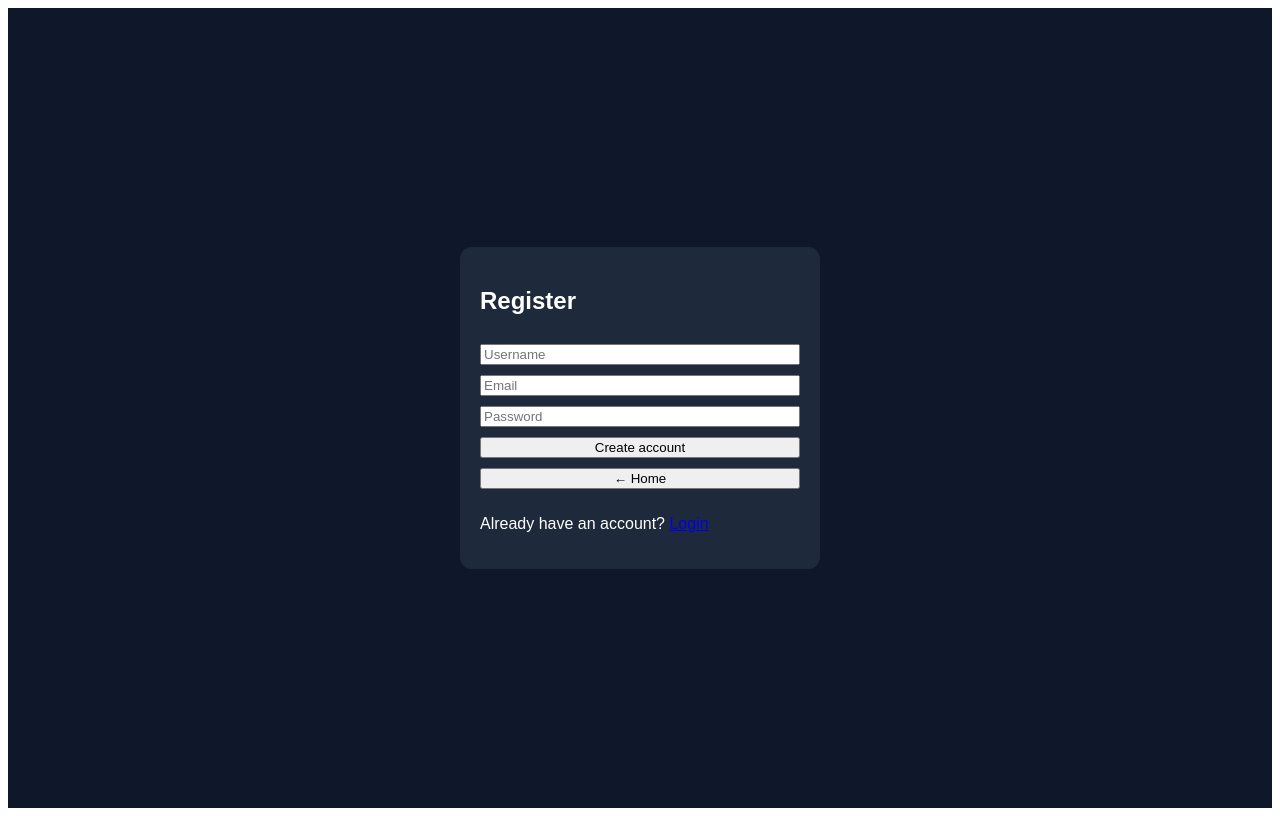
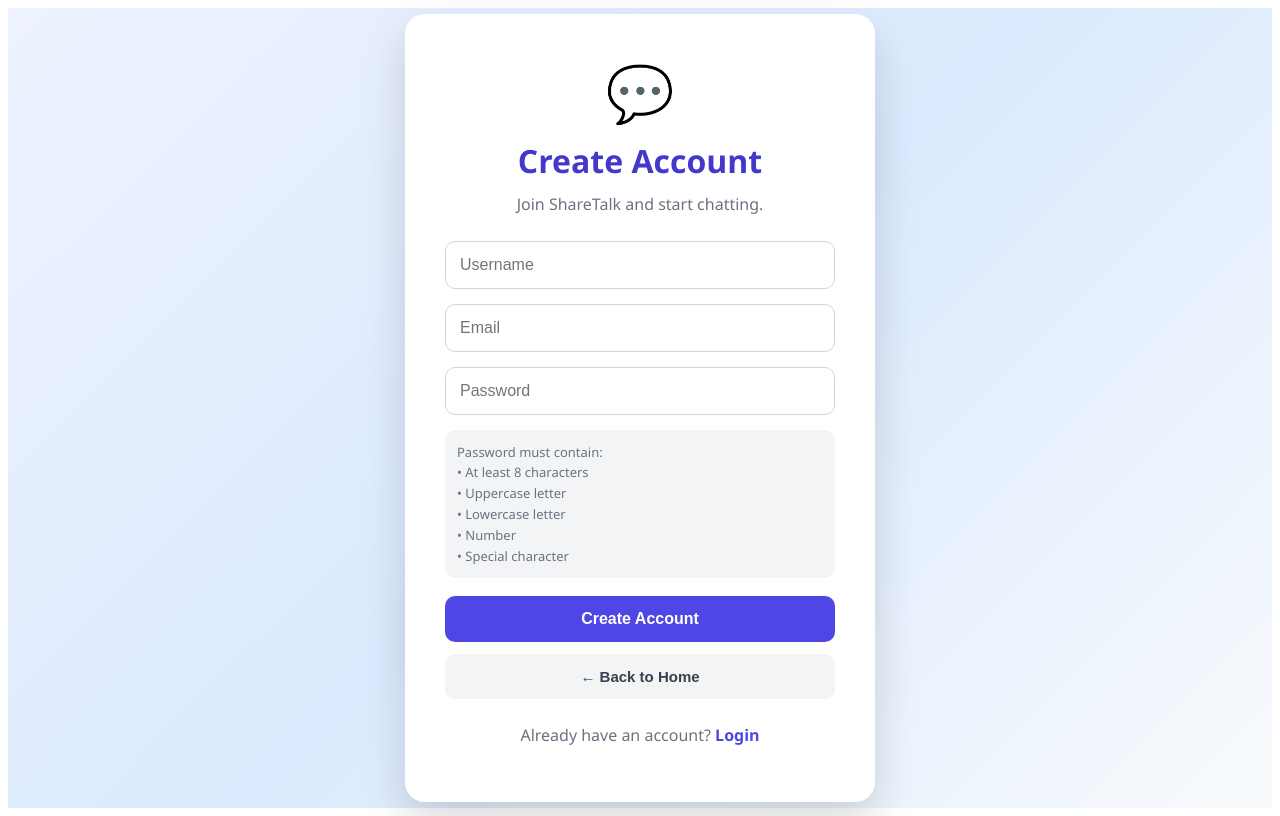
Before and after one commit to bloxman10/ShareTalk, a React (Create React App) app in the folder client/: page /register in a window 1280 px wide. Built offline with nearby package versions, Linux system fonts and the light colour scheme; no server answers; the HTML template or start-up script is replaced by a standard one.

Commit message:
Update UI commit

```diff
--- a/client/src/pages/Home.js
+++ b/client/src/pages/Home.js
@@ -5,18 +5,34 @@ export default function Home() {
 
   return (
     <div style={styles.container}>
-      <h1 style={styles.title}>SHARETALK</h1>
+      <div style={styles.card}>
+        <div style={styles.logo}>💬</div>
 
-      <p style={styles.subtitle}>Real-time chat app</p>
+        <h1 style={styles.title}>ShareTalk</h1>
 
-      <div style={styles.buttons}>
-        <button onClick={() => navigate("/login")} style={styles.login}>
+        <p style={styles.subtitle}>
+          Chat with friends in real time.
+          <br />
+          Fast, secure and simple.
+        </p>
+
+        <button
+          style={styles.primaryButton}
+          onClick={() => navigate("/login")}
+        >
           Login
         </button>
 
-        <button onClick={() => navigate("/register")} style={styles.register}>
-          Register
+        <button
+          style={styles.secondaryButton}
+          onClick={() => navigate("/register")}
+        >
+          Create Account
         </button>
+
+        <p style={styles.footer}>
+          Built with React • Node.js • Socket.IO
+        </p>
       </div>
     </div>
   );
@@ -26,39 +42,72 @@ const styles = {
   container: {
     height: "100vh",
     display: "flex",
-    flexDirection: "column",
     justifyContent: "center",
     alignItems: "center",
-    background: "linear-gradient(135deg,#0f172a,#1e293b)",
-    color: "white",
-    fontFamily: "Arial",
+    background:
+      "linear-gradient(135deg,#eef2ff 0%,#dbeafe 50%,#f8fafc 100%)",
+    fontFamily: "Segoe UI, sans-serif",
   },
-  title: {
-    fontSize: 60,
+
+  card: {
+    width: 430,
+    background: "#fff",
+    borderRadius: 20,
+    padding: 45,
+    textAlign: "center",
+    boxShadow: "0 20px 45px rgba(0,0,0,.15)",
+  },
+
+  logo: {
+    fontSize: 70,
     marginBottom: 10,
   },
+
+  title: {
+    margin: 0,
+    fontSize: 42,
+    color: "#4338ca",
+    fontWeight: "700",
+  },
+
   subtitle: {
-    color: "#94a3b8",
-    marginBottom: 30,
+    color: "#6b7280",
+    marginTop: 15,
+    marginBottom: 35,
+    fontSize: 17,
+    lineHeight: 1.6,
   },
-  buttons: {
-    display: "flex",
-    gap: 15,
+
+  primaryButton: {
+    width: "100%",
+    padding: 15,
+    marginBottom: 15,
+    border: "none",
+    borderRadius: 12,
+    background: "#4f46e5",
+    color: "white",
+    fontSize: 17,
+    fontWeight: "bold",
+    cursor: "pointer",
+    transition: "0.2s",
   },
-  login: {
-    padding: "10px 20px",
-    background: "#22c55e",
-    border: "none",
-    borderRadius: 8,
+
+  secondaryButton: {
+    width: "100%",
+    padding: 15,
+    border: "2px solid #4f46e5",
+    borderRadius: 12,
+    background: "white",
+    color: "#4f46e5",
+    fontSize: 17,
+    fontWeight: "bold",
     cursor: "pointer",
-    color: "white",
+    transition: "0.2s",
   },
-  register: {
-    padding: "10px 20px",
-    background: "#3b82f6",
-    border: "none",
-    borderRadius: 8,
-    cursor: "pointer",
-    color: "white",
+
+  footer: {
+    marginTop: 30,
+    color: "#9ca3af",
+    fontSize: 13,
   },
 };
--- a/client/src/pages/Login.js
+++ b/client/src/pages/Login.js
@@ -31,12 +31,13 @@ export default function Login() {
       );
 
       if (!res.data.token) {
-        setError(" Login failed: No token received");
+        setError("Login failed");
         return;
       }
 
       localStorage.setItem("token", res.data.token);
       localStorage.setItem("username", res.data.user.username);
+
       window.location.href = "/chat";
     } catch (err) {
       setError(err.response?.data?.message || "Login failed");
@@ -48,15 +49,23 @@ export default function Login() {
   return (
     <div style={styles.container}>
       <div style={styles.card}>
-        <h2>Login</h2>
+        <div style={styles.logo}>💬</div>
+
+        <h1 style={styles.title}>Welcome Back</h1>
+
+        <p style={styles.subtitle}>
+          Sign in to continue using ShareTalk
+        </p>
 
         <input
+          style={styles.input}
           placeholder="Email"
           value={email}
           onChange={(e) => setEmail(e.target.value)}
         />
 
         <input
+          style={styles.input}
           placeholder="Password"
           type="password"
           value={password}
@@ -65,21 +74,24 @@ export default function Login() {
 
         {error && <div style={styles.error}>{error}</div>}
 
-        <button onClick={handleLogin}>
-          {loading ? "Loading..." : "Login"}
+        <button style={styles.loginBtn} onClick={handleLogin}>
+          {loading ? "Logging in..." : "Login"}
         </button>
 
-        <button onClick={() => navigate("/")}>← Home</button>
+        <button style={styles.homeBtn} onClick={() => navigate("/")}>
+          ← Back to Home
+        </button>
 
-        <p>
-          Don't have an account? <Link to="/register">Register</Link>
+        <p style={styles.footer}>
+          Don't have an account?{" "}
+          <Link style={styles.link} to="/register">
+            Register
+          </Link>
         </p>
       </div>
     </div>
   );
 }
-
-
 
 const styles = {
   container: {
@@ -87,22 +99,94 @@ const styles = {
     display: "flex",
     justifyContent: "center",
     alignItems: "center",
-    background: "#0f172a",
-    color: "white",
-    fontFamily: "Arial",
+    background:
+      "linear-gradient(135deg,#eef2ff,#dbeafe,#f8fafc)",
+    fontFamily: "Segoe UI, sans-serif",
   },
+
   card: {
+    width: 380,
+    background: "white",
+    borderRadius: 20,
+    padding: 40,
+    boxShadow: "0 20px 45px rgba(0,0,0,.15)",
     display: "flex",
     flexDirection: "column",
-    gap: 10,
-    width: 320,
-    padding: 20,
-    background: "#1e293b",
-    borderRadius: 12,
   },
+
+  logo: {
+    fontSize: 55,
+    textAlign: "center",
+    marginBottom: 10,
+  },
+
+  title: {
+    textAlign: "center",
+    margin: 0,
+    color: "#4338ca",
+    fontSize: 32,
+  },
+
+  subtitle: {
+    textAlign: "center",
+    color: "#6b7280",
+    marginTop: 10,
+    marginBottom: 30,
+    lineHeight: 1.5,
+  },
+
+  input: {
+    padding: 14,
+    marginBottom: 15,
+    borderRadius: 10,
+    border: "1px solid #d1d5db",
+    fontSize: 16,
+    outline: "none",
+  },
+
+  loginBtn: {
+    marginTop: 5,
+    padding: 14,
+    background: "#4f46e5",
+    color: "white",
+    border: "none",
+    borderRadius: 10,
+    cursor: "pointer",
+    fontSize: 16,
+    fontWeight: "bold",
+  },
+
+  homeBtn: {
+    marginTop: 12,
+    padding: 14,
+    background: "#f3f4f6",
+    color: "#374151",
+    border: "none",
+    borderRadius: 10,
+    cursor: "pointer",
+    fontSize: 15,
+    fontWeight: "bold",
+  },
+
   error: {
-    background: "red",
-    padding: 8,
-    borderRadius: 6,
+    background: "#fee2e2",
+    color: "#b91c1c",
+    padding: 12,
+    borderRadius: 10,
+    marginBottom: 15,
+    textAlign: "center",
+    border: "1px solid #fecaca",
+  },
+
+  footer: {
+    textAlign: "center",
+    marginTop: 25,
+    color: "#6b7280",
+  },
+
+  link: {
+    color: "#4f46e5",
+    textDecoration: "none",
+    fontWeight: "bold",
   },
 };
--- a/client/src/pages/Register.js
+++ b/client/src/pages/Register.js
@@ -22,18 +22,19 @@ export default function Register() {
       return;
     }
 
-
     setLoading(true);
 
     try {
+      await axios.post(
+        `${process.env.REACT_APP_API_URL}/api/auth/register`,
+        {
+          username,
+          email,
+          password,
+        }
+      );
 
-      await axios.post(`${process.env.REACT_APP_API_URL}/api/auth/register`, {
-        username,
-        email,
-        password,
-      });
-
-      setSuccess("Registration successful! Redirecting to login...");
+      setSuccess("Registration successful! Redirecting...");
 
       setTimeout(() => {
         navigate("/login");
@@ -48,40 +49,66 @@ export default function Register() {
   return (
     <div style={styles.container}>
       <div style={styles.card}>
-        <h2>Register</h2>
+        <div style={styles.logo}>💬</div>
+
+        <h1 style={styles.title}>Create Account</h1>
+
+        <p style={styles.subtitle}>
+          Join ShareTalk and start chatting.
+        </p>
 
         <input
+          style={styles.input}
           placeholder="Username"
           value={username}
           onChange={(e) => setUsername(e.target.value)}
         />
 
         <input
+          style={styles.input}
           placeholder="Email"
           value={email}
           onChange={(e) => setEmail(e.target.value)}
         />
 
         <input
+          style={styles.input}
           placeholder="Password"
           type="password"
           value={password}
           onChange={(e) => setPassword(e.target.value)}
         />
 
+        <div style={styles.passwordInfo}>
+          Password must contain:
+          <br />
+          • At least 8 characters
+          <br />
+          • Uppercase letter
+          <br />
+          • Lowercase letter
+          <br />
+          • Number
+          <br />
+          • Special character
+        </div>
+
         {error && <div style={styles.error}>{error}</div>}
         {success && <div style={styles.success}>{success}</div>}
 
-        <button onClick={handleRegister}>
-          {loading ? "Loading..." : "Create account"}
+        <button style={styles.registerBtn} onClick={handleRegister}>
+          {loading ? "Creating account..." : "Create Account"}
         </button>
 
-        <button onClick={() => navigate("/")}>
-          ← Home
+        <button style={styles.homeBtn} onClick={() => navigate("/")}>
+          ← Back to Home
         </button>
 
-        <p>
-          Already have an account? <Link to="/login">Login</Link>
+        <p style={styles.footer}>
+          Already have an account?{" "}
+          <Link style={styles.link} to="/login">
+            Login
+          </Link>
         </p>
       </div>
     </div>
@@ -94,27 +121,113 @@ const styles = {
     display: "flex",
     justifyContent: "center",
     alignItems: "center",
-    background: "#0f172a",
-    color: "white",
-    fontFamily: "Arial",
+    background:
+      "linear-gradient(135deg,#eef2ff,#dbeafe,#f8fafc)",
+    fontFamily: "Segoe UI, sans-serif",
   },
+
   card: {
+    width: 390,
+    background: "white",
+    borderRadius: 20,
+    padding: 40,
+    boxShadow: "0 20px 45px rgba(0,0,0,.15)",
     display: "flex",
     flexDirection: "column",
-    gap: 10,
-    width: 320,
-    padding: 20,
-    background: "#1e293b",
-    borderRadius: 12,
   },
+
+  logo: {
+    fontSize: 55,
+    textAlign: "center",
+    marginBottom: 10,
+  },
+
+  title: {
+    margin: 0,
+    textAlign: "center",
+    color: "#4338ca",
+    fontSize: 32,
+  },
+
+  subtitle: {
+    textAlign: "center",
+    color: "#6b7280",
+    marginTop: 10,
+    marginBottom: 25,
+    lineHeight: 1.5,
+  },
+
+  input: {
+    padding: 14,
+    marginBottom: 15,
+    borderRadius: 10,
+    border: "1px solid #d1d5db",
+    fontSize: 16,
+    outline: "none",
+  },
+
+  passwordInfo: {
+    background: "#f3f4f6",
+    color: "#6b7280",
+    padding: 12,
+    borderRadius: 10,
+    fontSize: 13,
+    lineHeight: 1.6,
+    marginBottom: 18,
+  },
+
+  registerBtn: {
+    padding: 14,
+    background: "#4f46e5",
+    color: "white",
+    border: "none",
+    borderRadius: 10,
+    cursor: "pointer",
+    fontSize: 16,
+    fontWeight: "bold",
+  },
+
+  homeBtn: {
+    marginTop: 12,
+    padding: 14,
+    background: "#f3f4f6",
+    color: "#374151",
+    border: "none",
+    borderRadius: 10,
+    cursor: "pointer",
+    fontSize: 15,
+    fontWeight: "bold",
+  },
+
   error: {
-    background: "red",
-    padding: 8,
-    borderRadius: 6,
+    background: "#fee2e2",
+    color: "#b91c1c",
+    border: "1px solid #fecaca",
+    padding: 12,
+    borderRadius: 10,
+    marginBottom: 15,
+    textAlign: "center",
   },
+
   success: {
-    background: "green",
-    padding: 8,
-    borderRadius: 6,
+    background: "#dcfce7",
+    color: "#166534",
+    border: "1px solid #86efac",
+    padding: 12,
+    borderRadius: 10,
+    marginBottom: 15,
+    textAlign: "center",
+  },
+
+  footer: {
+    textAlign: "center",
+    marginTop: 25,
+    color: "#6b7280",
+  },
+
+  link: {
+    color: "#4f46e5",
+    textDecoration: "none",
+    fontWeight: "bold",
   },
 };
```
